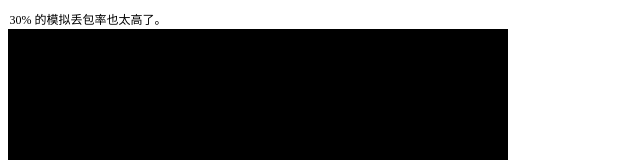
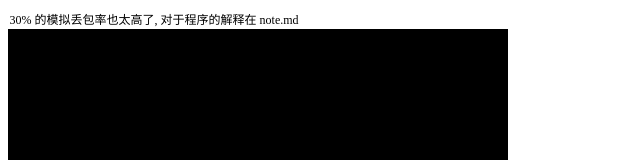
Before and after one commit to OlafCheng/IFE2016, a plain HTML site: page task_2_26/index.html in a window 1280 px wide. Shown: the top 160 px of the page, without its empty margins (0-640 px from the left). Drawn offline with Linux system fonts and the light colour scheme; files that its build step writes are made by us from their sources.

Commit message:
更新任务 2-26 的 index.html, 增加 note.md 的说明

```diff
--- a/task_2_26/index.html
+++ b/task_2_26/index.html
@@ -7,7 +7,7 @@
     <link href="css/style.css" rel="stylesheet">
   </head>
   <body>
-    <p style="font-size:12px; padding: 0.1rem; margin: 0;">30% 的模拟丢包率也太高了。</p>
+    <p style="font-size:12px; padding: 0.1rem; margin: 0;">30% 的模拟丢包率也太高了, 对于程序的解释在 note.md</p>
     <canvas id="cosmos" width="500" height="500"></canvas>
     <div id="commandPanel">
     </div>
```
